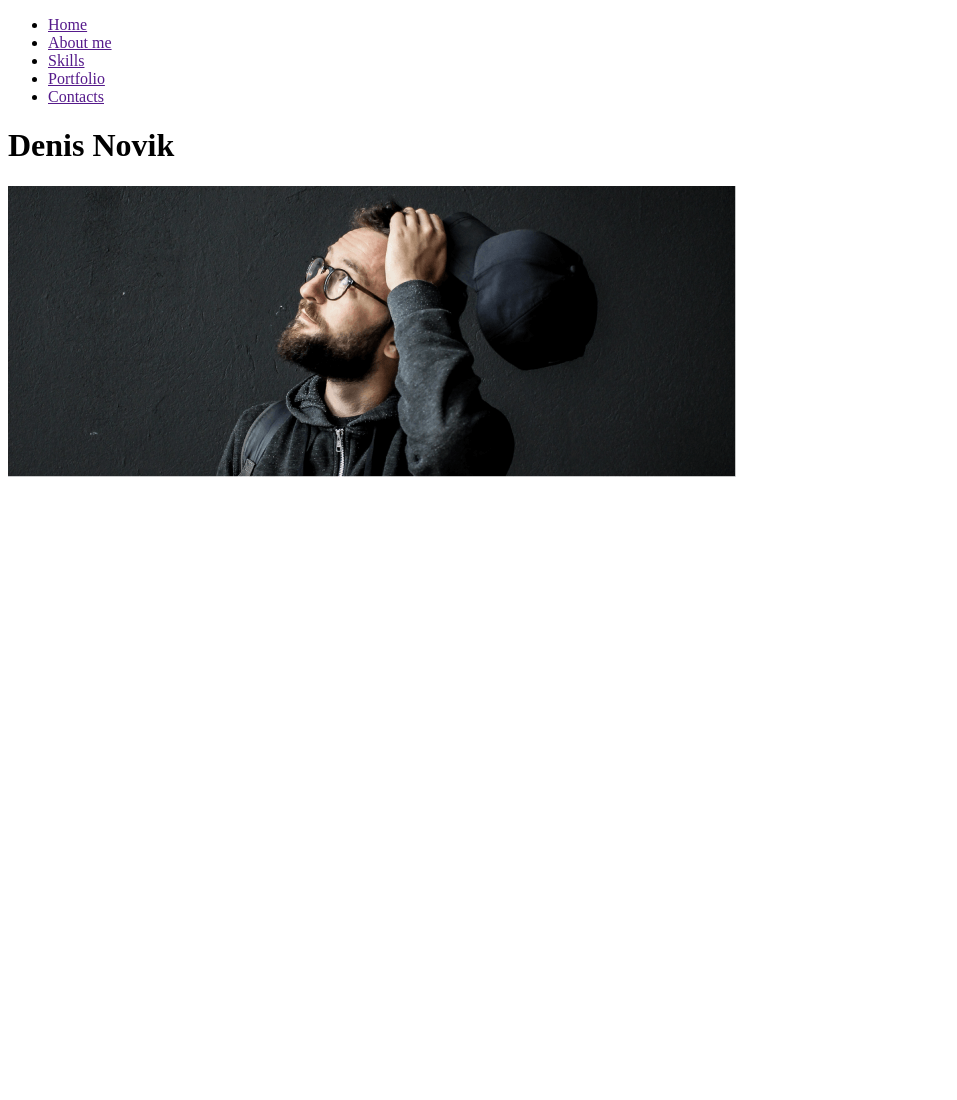
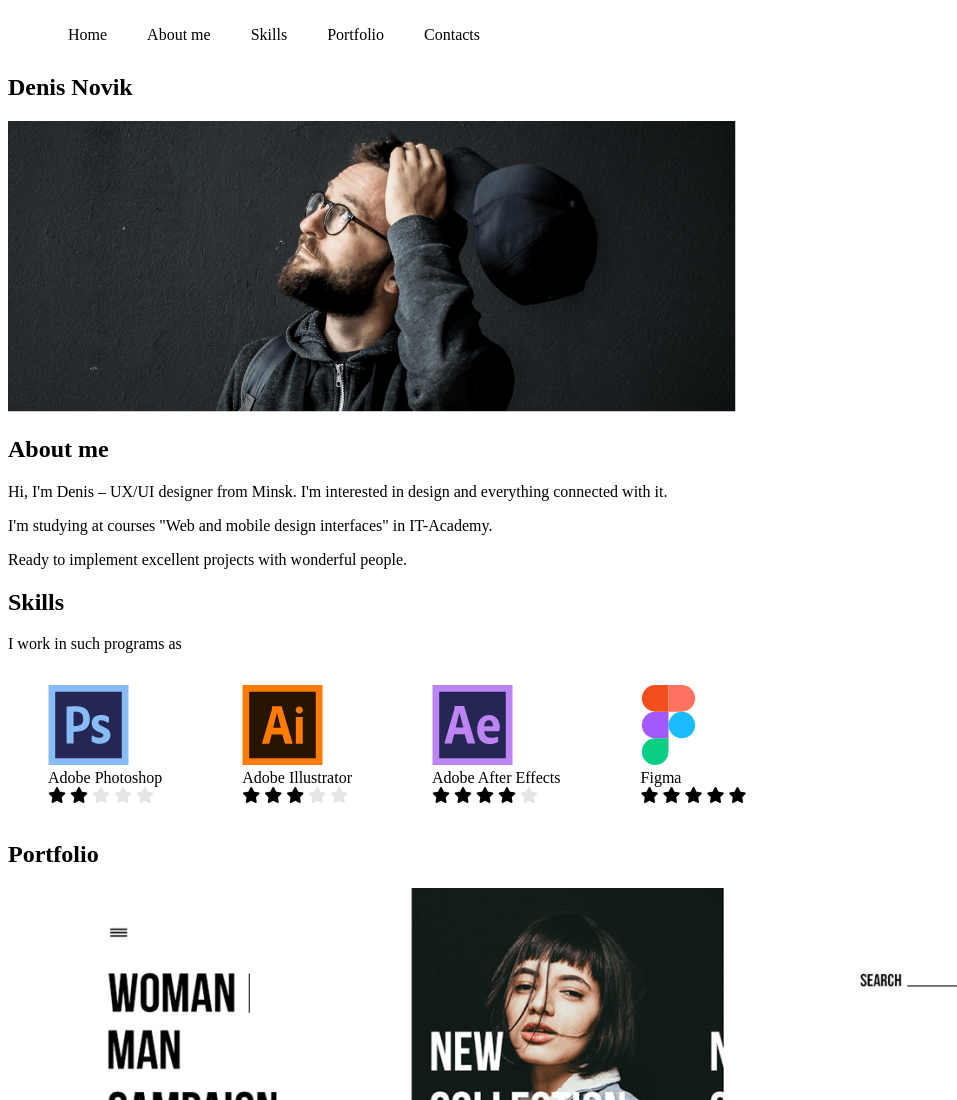
Before and after one commit to MaxymMalinin/Figma, a plain HTML site: page index.html in a window 1280 px wide. Shown: the top 1100 px of the page, without its empty margins (0-957 px from the left). Before the commit the page ends 800 px from the top, so only its background shows below. Drawn offline with Linux system fonts and the light colour scheme.

Commit message:
add styles.css; add main to html

```diff
--- a/index.html
+++ b/index.html
@@ -5,24 +5,131 @@
     <meta http-equiv="X-UA-Compatible" content="IE=edge" />
     <meta name="viewport" content="width=device-width, initial-scale=1.0" />
     <title>Denis Novik</title>
+    <link rel="stylesheet" href="styles.css" />
     <script
       src="https://kit.fontawesome.com/3d5b4e3e7f.js"
       crossorigin="anonymous"
     ></script>
   </head>
+
   <body>
     <header>
       <nav>
-        <ul>
-          <li><a href="">Home</a></li>
-          <li><a href="">About me</a></li>
-          <li><a href="">Skills</a></li>
-          <li><a href="">Portfolio</a></li>
-          <li><a href="">Contacts</a></li>
+        <ul class="nav_list">
+          <li class="nav_list_item">
+            <a class="nav_list_item_link" href="">Home</a>
+          </li>
+          <li class="nav_list_item">
+            <a class="nav_list_item_link" href="">About me</a>
+          </li>
+          <li class="nav_list_item">
+            <a class="nav_list_item_link" href="">Skills</a>
+          </li>
+          <li class="nav_list_item">
+            <a class="nav_list_item_link" href="">Portfolio</a>
+          </li>
+          <li class="nav_list_item">
+            <a class="nav_list_item_link" href="">Contacts</a>
+          </li>
         </ul>
       </nav>
-      <h1>Denis Novik</h1>
-      <img src="image/man&hat.png" alt="Чоловік з кашкетом" />
     </header>
+
+    <main>
+      <section>
+        <h1>Denis Novik</h1>
+        <img src="image/man&hat.png" alt="Denis Novik photo with hat" />
+      </section>
+
+      <section>
+        <h2>About me</h2>
+        <p>
+          Hi, I'm Denis – UX/UI designer from Minsk. I'm interested in design
+          and everything connected with it.
+        </p>
+        <p>
+          I'm studying at courses "Web and mobile design interfaces" in
+          IT-Academy.
+        </p>
+        <p>Ready to implement excellent projects with wonderful people.</p>
+      </section>
+
+      <section>
+        <h2>Skills</h2>
+        <p>I work in such programs as</p>
+        <div class="images">
+          <figure>
+            <img src="image/Ps.svg" alt="Adobe Photoshop icon" />
+            <figcaption>Adobe Photoshop</figcaption>
+            <div>
+              <i class="fa-solid fa-star"></i>
+              <i class="fa-solid fa-star"></i>
+              <i class="fa-solid fa-star hollow"></i>
+              <i class="fa-solid fa-star hollow"></i>
+              <i class="fa-solid fa-star hollow"></i>
+            </div>
+          </figure>
+
+          <figure>
+            <img src="image/Ai.svg" alt="Adobe Illustrator icon" />
+            <figcaption>Adobe Illustrator</figcaption>
+            <div>
+              <i class="fa-solid fa-star"></i>
+              <i class="fa-solid fa-star"></i>
+              <i class="fa-solid fa-star"></i>
+              <i class="fa-solid fa-star hollow"></i>
+              <i class="fa-solid fa-star hollow"></i>
+            </div>
+          </figure>
+
+          <figure>
+            <img src="image/Ae.svg" alt="Adobe After Effects icon" />
+            <figcaption>Adobe After Effects</figcaption>
+            <div>
+              <i class="fa-solid fa-star"></i>
+              <i class="fa-solid fa-star"></i>
+              <i class="fa-solid fa-star"></i>
+              <i class="fa-solid fa-star"></i>
+              <i class="fa-solid fa-star hollow"></i>
+            </div>
+          </figure>
+
+          <figure>
+            <img src="image/Figma.svg" alt="Figma icon" />
+            <figcaption>Figma</figcaption>
+            <div>
+              <i class="fa-solid fa-star"></i>
+              <i class="fa-solid fa-star"></i>
+              <i class="fa-solid fa-star"></i>
+              <i class="fa-solid fa-star"></i>
+              <i class="fa-solid fa-star"></i>
+            </div>
+          </figure>
+        </div>
+      </section>
+
+      <section>
+        <h2>Portfolio</h2>
+
+        <div>
+          <figure>
+            <img src="image/Fashion-Store.png" alt="Fashion Store page" />
+            <figcaption>Online fashion store - Homepage</figcaption>
+          </figure>
+
+          <figure>
+            <img src="image/reebok_web.png" alt="Reebok page" />
+            <figcaption>Reebok Store - Concept</figcaption>
+          </figure>
+
+          <figure>
+            <img src="image/braun-landing.png" alt="Braun page" />
+            <figcaption>Braun Landing Page - Concept</figcaption>
+          </figure>
+        </div>
+      </section>
+    </main>
+
+    <footer></footer>
   </body>
 </html>
--- /dev/null
+++ b/styles.css
@@ -0,0 +1,21 @@
+.nav_list {
+  display: flex;
+  list-style-type: none;
+}
+.nav_list_item {
+  margin: 10px 20px;
+}
+.nav_list_item_link {
+  text-decoration: none;
+  color: black;
+}
+.images {
+  display: flex;
+  flex-direction: row;
+}
+.fa-solid:hover {
+  color: black;
+}
+.hollow {
+  color: #e5e5e5;
+}
```
